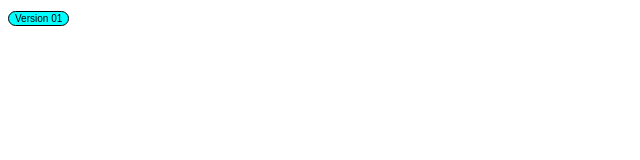
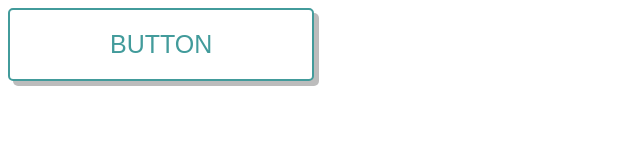
Before and after one commit to iSerrr/button-version-01, a plain HTML site: page index.html in a window 1280 px wide. Shown: the whole page, without its empty margins (0-640 px from the left). Drawn offline with Linux system fonts and the light colour scheme.

Commit message:
Change size,color and hover of button

```diff
--- a/index.html
+++ b/index.html
@@ -10,20 +10,26 @@
 
     <style>
         .version-01 {
-            background: aqua;
-            border: 1px solid #000;
-            border-radius: 10px;
-            font-size: 10px;
-            margin-bottom: 50px;
+            background:white;
+            border: 2px solid #429b9b;
+            border-radius: 5px;
+            font-size: 25px;
+            margin-bottom: 1px;
             cursor: pointer;
+            text-align: center;
+            padding-top: 20px;
+            padding-left: 100px;
+            padding-right: 100px;
+            padding-bottom: 20px;
+            box-shadow: 5px 5px rgba(122,122,122,0.5);
             transition: all 650ms ease-in-out;
+            color:#429b9b;
         }
         .version-01:hover {
-            background: green;
+            background: rgb(38, 38, 112);
             color: #fff;
                     }
     </style>
-
-    <button class="version-01">Version 01</button>
+    <button class="version-01">BUTTON</button>
 </body>
 </html>
```
